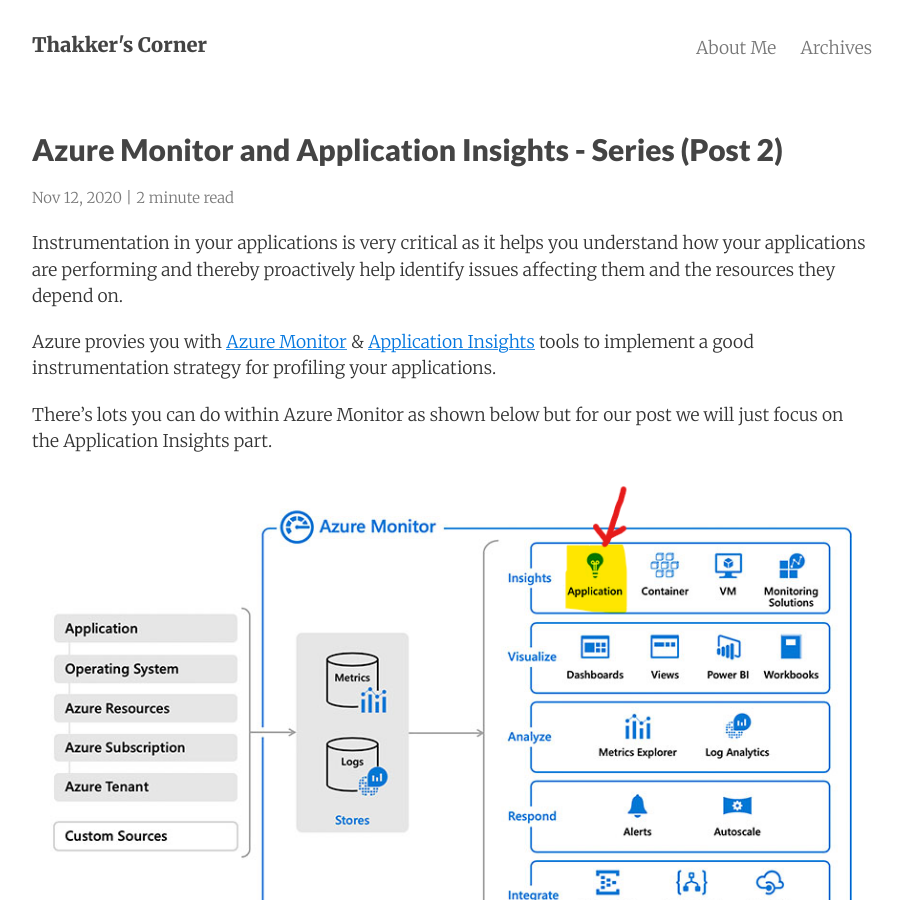
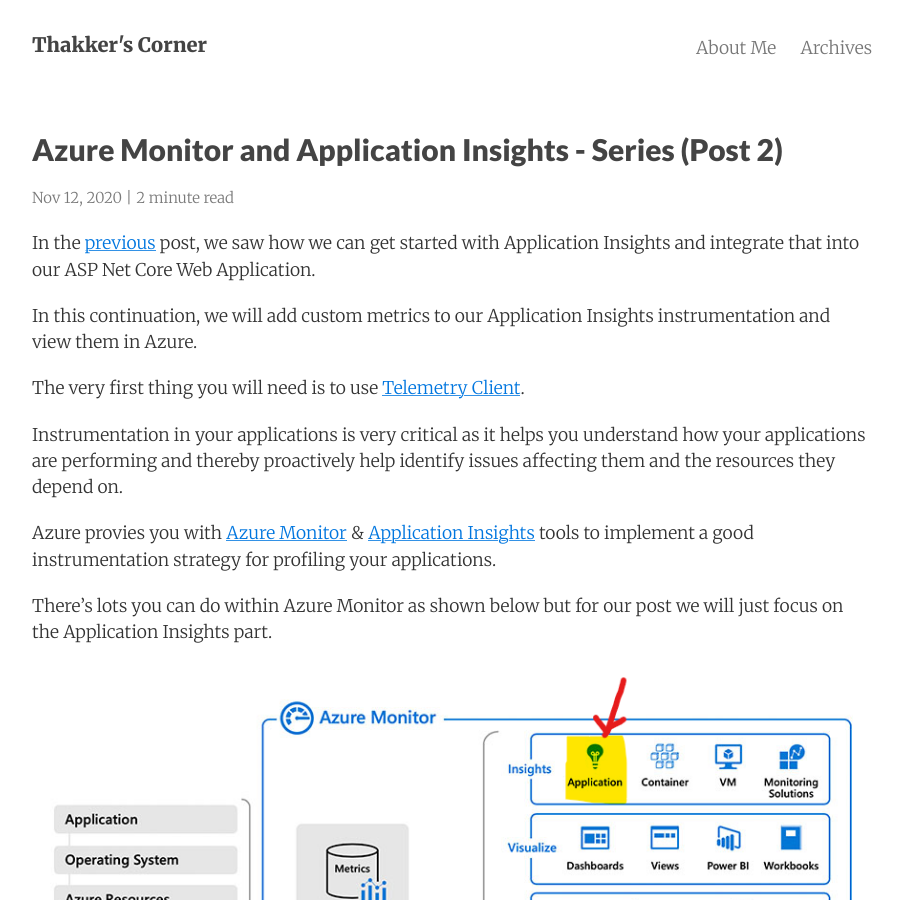
Before and after one commit to AdiThakker/AdiThakker.github.io, a Jekyll site: the page built from _posts/2020-11-12-AzureMonitor-AppInsights-2.md, in a window 1280 px wide and 900 px high. Shown: the whole window, without its empty margins (188-1091 px from the left). Built offline with Jekyll 4.4.1, drawn with Linux system fonts in a browser that asks for light colours; nearby versions of some CDN libraries; comment, search, counter and statistics services are not loaded.

Commit message:
WIP changes for the post

```diff
--- a/_posts/2020-11-12-AzureMonitor-AppInsights-2.md
+++ b/_posts/2020-11-12-AzureMonitor-AppInsights-2.md
@@ -5,6 +5,16 @@
 summary:    In this second post, we will explore how we can track custom metrics using Azure Monitor and Application Insights.
 categories: Azure Monitor, Application Insights
 ---
+
+In the [previous]({{site.url}}/AzureMonitor-AppInsights-1) post, we saw how we can get started with Application Insights and integrate that into our ASP Net Core Web Application.
+
+In this continuation, we will add custom metrics to our Application Insights instrumentation and view them in Azure.
+
+The very first thing you will need is to use [Telemetry Client](https://docs.microsoft.com/en-us/azure/azure-monitor/app/api-custom-events-metrics).
+
+
+
+
 
 Instrumentation in your applications is very critical as it helps you understand how your applications are performing and thereby proactively help identify issues affecting them and the resources they depend on.
 
```
Also changed, not shown: images/Analytics-1.png (added).
